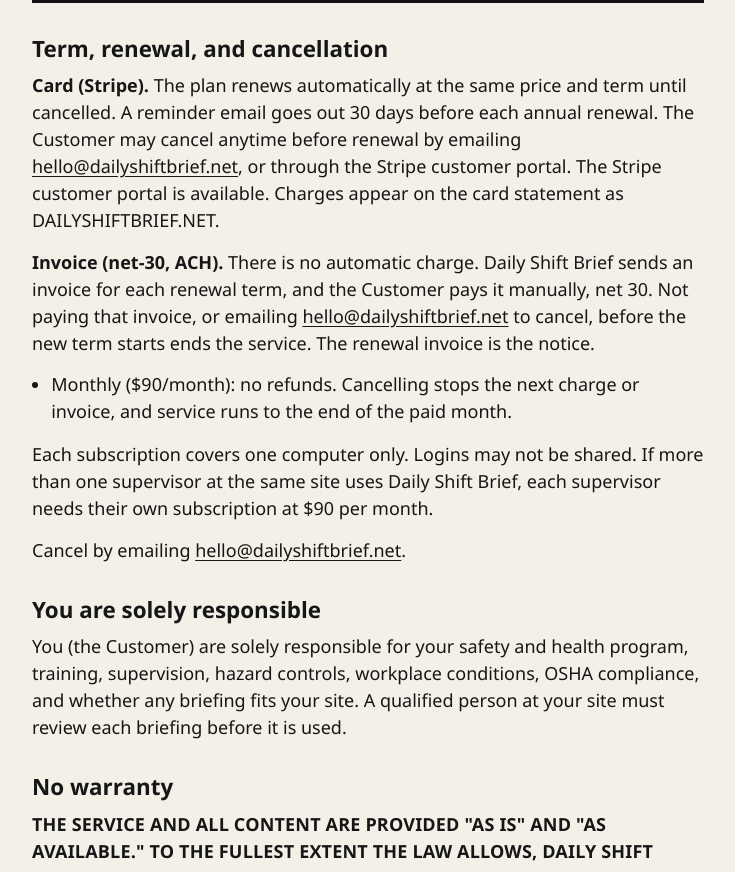
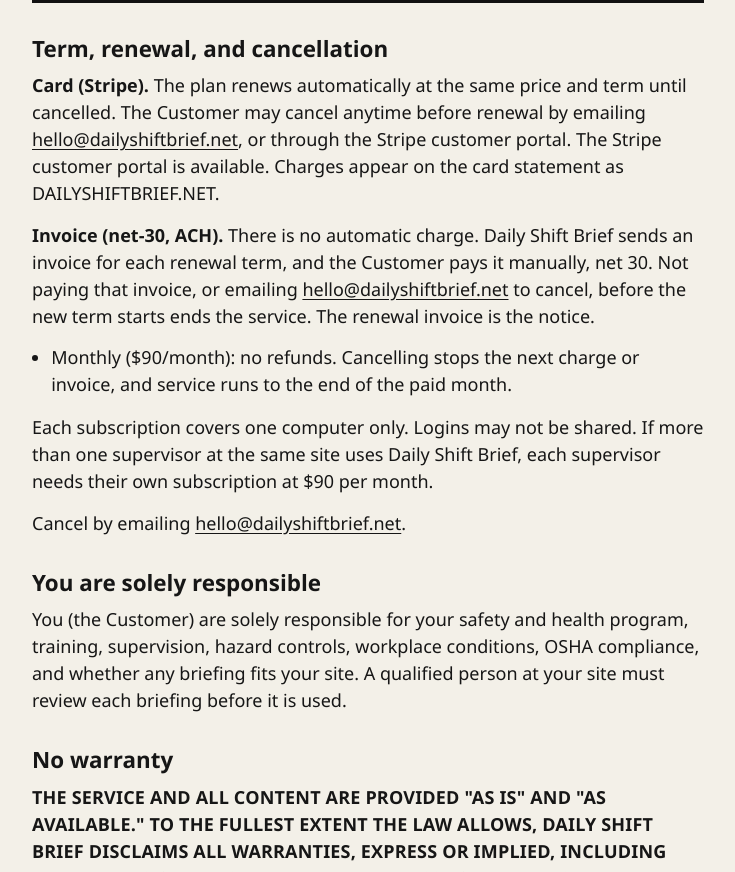
Before and after one commit to roadie09/dailyshiftbrief, a plain HTML site: page customer-agreement.html in a window 1280 px wide. Shown: the part 1401-2273 px from the top of the page, without its empty margins (272-1007 px from the left). Drawn offline with Linux system fonts and the light colour scheme.

Commit message:
Remove annual-renewal reminder sentence from terms and customer agreement

```diff
--- a/customer-agreement.html
+++ b/customer-agreement.html
@@ -60,7 +60,7 @@
     </aside>
 
     <h2>Term, renewal, and cancellation</h2>
-    <p><strong>Card (Stripe).</strong> The plan renews automatically at the same price and term until cancelled. A reminder email goes out 30 days before each annual renewal. The Customer may cancel anytime before renewal by emailing <a href="mailto:hello@dailyshiftbrief.net">hello@dailyshiftbrief.net</a>, or through the Stripe customer portal. The Stripe customer portal is available. Charges appear on the card statement as DAILYSHIFTBRIEF.NET.</p>
+    <p><strong>Card (Stripe).</strong> The plan renews automatically at the same price and term until cancelled. The Customer may cancel anytime before renewal by emailing <a href="mailto:hello@dailyshiftbrief.net">hello@dailyshiftbrief.net</a>, or through the Stripe customer portal. The Stripe customer portal is available. Charges appear on the card statement as DAILYSHIFTBRIEF.NET.</p>
     <p><strong>Invoice (net-30, ACH).</strong> There is no automatic charge. Daily Shift Brief sends an invoice for each renewal term, and the Customer pays it manually, net 30. Not paying that invoice, or emailing <a href="mailto:hello@dailyshiftbrief.net">hello@dailyshiftbrief.net</a> to cancel, before the new term starts ends the service. The renewal invoice is the notice.</p>
     <ul>
       <li>Monthly ($90/month): no refunds. Cancelling stops the next charge or invoice, and service runs to the end of the paid month.</li>
```
Also changed, not shown: terms.html (+1 -1 lines).
